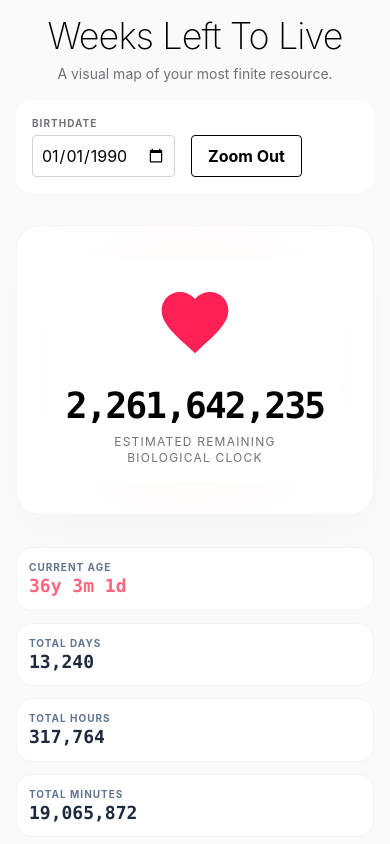
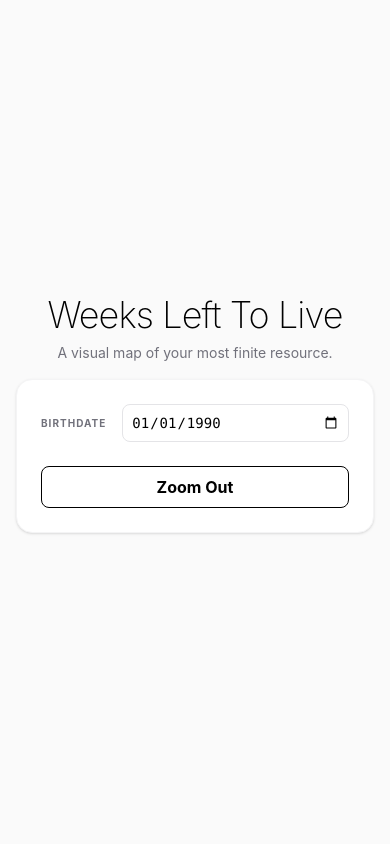
Before and after one commit to AmartyaU/WeeksToLive, a React (Vite) app: page / in a window 390 px wide. Shown: the top 844 px of the page. Built offline with nearby package versions, Linux system fonts and the light colour scheme.

Commit message:
update and add form animation

```diff
--- a/src/App.jsx
+++ b/src/App.jsx
@@ -3,10 +3,15 @@ import LifeGrid from './components/LifeGrid';
 import StatsDashboard from './components/StatsDashboard';
 import './index.css';
 
+const DEFAULT_BIRTH_DATE = '1990-01-01';
+
 function App() {
   const [birthDate, setBirthDate] = useState(() => {
     const savedDate = localStorage.getItem('birthDate');
-    return savedDate ? savedDate : '1990-01-01';
+    return savedDate ? savedDate : DEFAULT_BIRTH_DATE;
+  });
+  const [hasSubmitted, setHasSubmitted] = useState(() => {
+    return !!localStorage.getItem('birthDate');
   });
   const [inputDate, setInputDate] = useState(birthDate);
   const [error, setError] = useState('');
@@ -26,6 +31,7 @@ function App() {
       setError('Please select a date in the past.');
     } else {
       setBirthDate(inputDate);
+      setHasSubmitted(true);
       setError('');
     }
   };
@@ -37,12 +43,13 @@ function App() {
       <h1 className="text-4xl font-extralight tracking-tight mb-2">Weeks Left To Live</h1>
       <p className="text-zinc-500 text-sm mb-4">A visual map of your most finite resource.</p>
       <div className="w-full max-w-4xl">
-        <div className="mb-4 p-4 bg-white rounded-2xl border-zinc-100">
-          <div className="flex items-end space-x-4">
-            <div>
+        {!hasSubmitted &&
+          <div className="mb-4 p-6 bg-white rounded-2xl border border-zinc-100 shadow-sm animate-in fade-in duration-700">
+            <div className="flex flex-col md:flex-row md:items-center gap-6">
+              <div className="flex items-center gap-4 flex-1">
                 <label
                   htmlFor="birthdate"
-                className="block font-bold uppercase tracking-widest text-[10px] text-zinc-500"
+                  className="shrink-0 font-bold uppercase tracking-widest text-[10px] text-zinc-500"
                 >
                   Birthdate
                 </label>
@@ -52,25 +59,39 @@ function App() {
                   value={inputDate}
                   onChange={handleDateChange}
                   max={today}
-                className="p-2 border border-gray-300 rounded block mt-1"
+                  className="flex-1 p-2 border border-zinc-200 rounded-lg focus:ring-2 focus:ring-black outline-none transition-all text-sm font-mono"
                 />
               </div>
+
               <button
                 onClick={handleGenerateMap}
-              className={`px-4 py-2 font-bold rounded transition-colors ${
+                className={`px-6 py-2 font-bold rounded-lg transition-all transform active:scale-95 hover:scale-105
+                ${
                   inputDate !== birthDate
-                  ? "bg-black text-white hover:bg-gray-800"
-                  : "bg-white text-black border border-black hover:bg-gray-100"
+                    ? "bg-black text-white hover:bg-zinc-800 animate-button-active" /* Breathe when modified */
+                    : "bg-white text-black border border-black hover:bg-zinc-50 animate-button-in" /* Pop in on load */
                 }`}
               >
                 Zoom Out
               </button>
             </div>
-          {error && <p className="text-red-500 text-sm mt-2">{error}</p>}
+            {error && <p className="text-red-500 text-xs mt-3 font-medium">{error}</p>}
           </div>
+        }
+        {hasSubmitted && birthDate &&
+          <div className="animate-zoom-out">
             <StatsDashboard birthDate={birthDate} />
-        <div className="my-8" />
+            <div className="my-8 border-t border-zinc-100" />
             <LifeGrid birthDate={birthDate} />
+            <div className="my-4 border-t border-zinc-100" />
+            <button
+              onClick={() => setHasSubmitted(false)}
+              className="mt-8 text-zinc-400 hover:text-zinc-600 text-[12px] uppercase tracking-widest font-bold"
+            >
+            ← Edit Birthdate
+            </button>
+          </div>
+        }
       </div>
     </div>
   );
--- a/src/index.css
+++ b/src/index.css
@@ -7,8 +7,27 @@
     0%, 100% { transform: scale(1); opacity: 1; }
     50% { transform: scale(1.1); opacity: .75; }
   }
-  /* In v4, the variable name must match the utility name */
   --animate-grow: grow 2s cubic-bezier(0.4, 0, 0.6, 1) infinite;
+
+  @keyframes zoom-out-fade {
+    0% { transform: scale(1.1); opacity: 0; }
+    100% { transform: scale(1); opacity: 1; }
+  }
+  --animate-zoom-out: zoom-out-fade 3.2s cubic-bezier(0.16, 1, 0.3, 1) forwards;
+
+  @keyframes button-pop-in {
+    0% { transform: scale(0.9); opacity: 0; }
+    70% { transform: scale(1.05); }
+    100% { transform: scale(1); opacity: 1; }
+  }
+
+  @keyframes button-breathe {
+    0%, 100% { transform: scale(1); box-shadow: 0 0 0 0 rgba(0,0,0,0.1); }
+    50% { transform: scale(1.03); box-shadow: 0 4px 12px 0 rgba(0,0,0,0.05); }
+  }
+
+  --animate-button-in: button-pop-in 0.5s cubic-bezier(0.16, 1, 0.3, 1) forwards;
+  --animate-button-active: button-breathe 2s ease-in-out infinite;
 
   --font-family-sans: "Inter", sans-serif;
   --font-family-mono: "JetBrains Mono", monospace;
```
Lines whose indentation alone changed are shown as unchanged.
